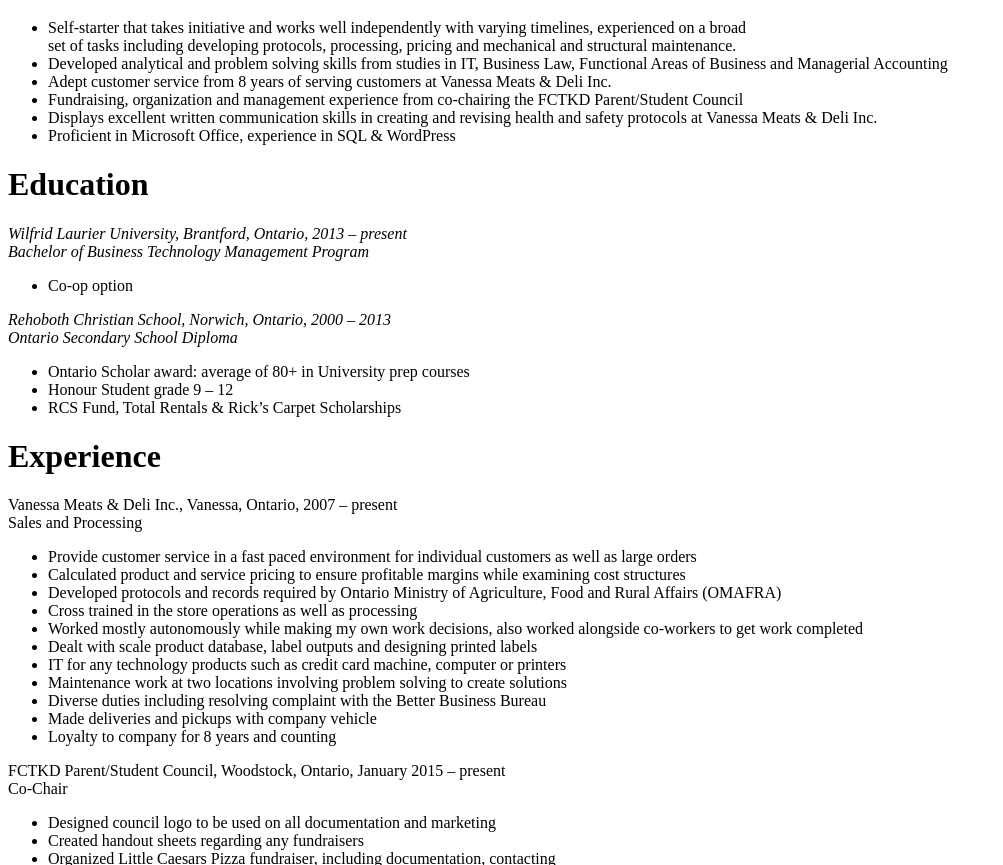
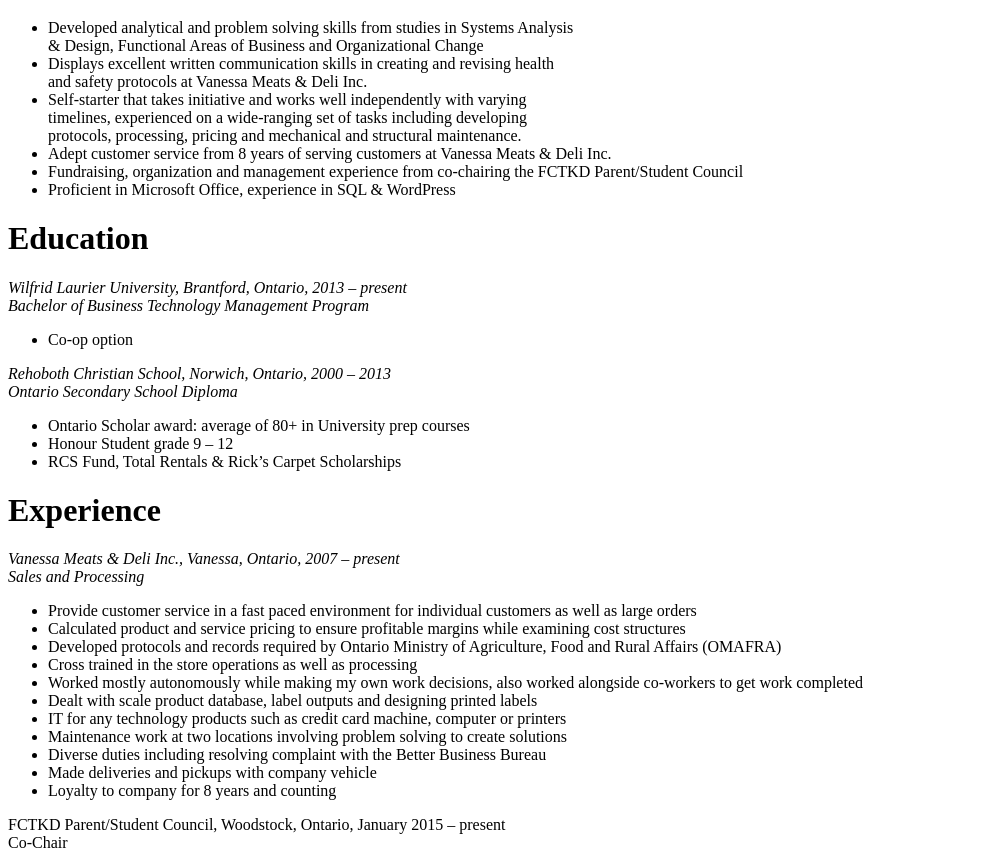
Before and after one commit to dejonge/lab8trumped, a plain HTML site: page index.html in a window 1280 px wide. Shown: the part 579-1444 px from the top of the page, without its empty margins (0-1003 px from the left). Drawn offline with Linux system fonts and the light colour scheme.

Commit message:
Update index.html

```diff
--- a/index.html
+++ b/index.html
@@ -18,11 +18,11 @@
 <h1>Knowledge & Skills</h1>
 <p1>
 <ul>
-  <li>Self-starter that takes initiative and works well independently with varying timelines, experienced on a broad <br>set of tasks including developing protocols, processing, pricing and mechanical and structural maintenance. </li>
-  <li>Developed analytical and problem solving skills from studies in IT, Business Law, Functional Areas of Business and Managerial Accounting </li>
+  <li>Developed analytical and problem solving skills from studies in Systems Analysis<br> & Design, Functional Areas of Business and Organizational Change </li>
+  <li>Displays excellent written communication skills in creating and revising health<br> and safety protocols at Vanessa Meats & Deli Inc. </li>
+  <li>Self-starter that takes initiative and works well independently with varying<br> timelines, experienced on a wide-ranging set of tasks including developing<br> protocols, processing, pricing and mechanical and structural maintenance. </li>
   <li>Adept customer service from 8 years of serving customers at Vanessa Meats & Deli Inc. </li>
-  <li>Fundraising, organization and management experience from co-chairing the FCTKD Parent/Student Council </li>
-  <li>Displays excellent written communication skills in creating and revising health and safety protocols at Vanessa Meats & Deli Inc. </li>
+  <li>Fundraising, organization and management experience from co-chairing the FCTKD Parent/Student Council  </li>
   <li>Proficient in Microsoft Office, experience in SQL & WordPress</li>
  </ul></p1>
 
@@ -43,8 +43,8 @@ Ontario Secondary School Diploma</i>
 </ul></p1>
 
 <h1>Experience</h1>
-<p1>Vanessa Meats & Deli Inc., Vanessa, Ontario, 			         2007 – present<br>
-Sales and Processing
+<p1><i>Vanessa Meats & Deli Inc., Vanessa, Ontario, 			         2007 – present<br>
+Sales and Processing</i>
   <ul>
   <li>Provide customer service in a fast paced environment for individual customers as well as large orders</li>
   <li>Calculated product and service pricing to ensure profitable margins while examining cost structures</li>
@@ -58,8 +58,8 @@ Sales and Processing
   <li>Made deliveries and pickups with company vehicle</li>
   <li>Loyalty to company for 8 years and counting</li>
 </ul>
-FCTKD Parent/Student Council, Woodstock, Ontario, 	     January 2015 – present<br>
-Co-Chair
+<i></i>FCTKD Parent/Student Council, Woodstock, Ontario, 	     January 2015 – present<br>
+Co-Chair</i>
   <ul>
     <li>Designed council logo to be used on all documentation and marketing</li>
     <li>Created handout sheets regarding any fundraisers</li>
@@ -71,7 +71,7 @@ Co-Chair
 
 <h1>Activities</h1>
 <p1>
-  Taekwon-do, Woodstock, Ontario 			      September 2011 – present
+  <i>Taekwon-do, Woodstock, Ontario 			      September 2011 – present</i>
   <ul>
   <li>	Attend class twice a week since September 2011, passing 8 levels and currently working towards Black Belt </li>
   <li>	Assistant instructor for classes with children ages 5  - 12 in groups of about 20</li>
```
